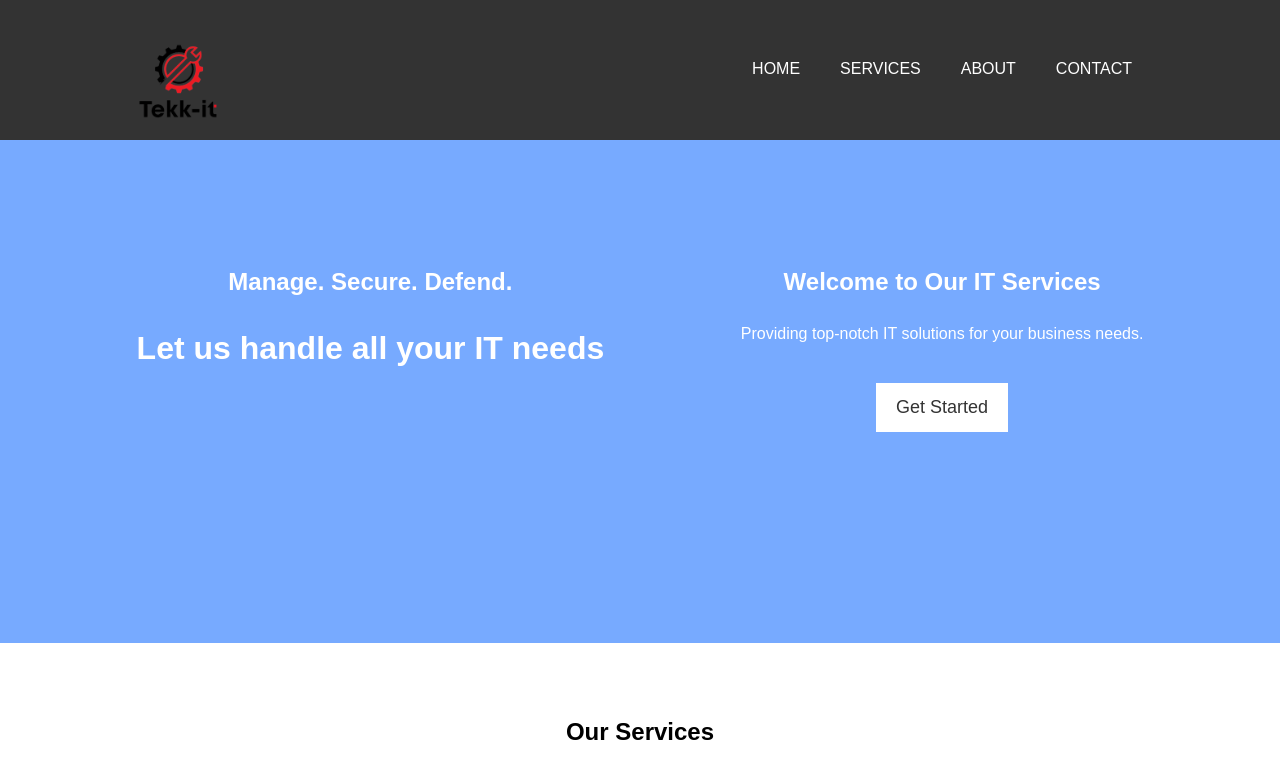
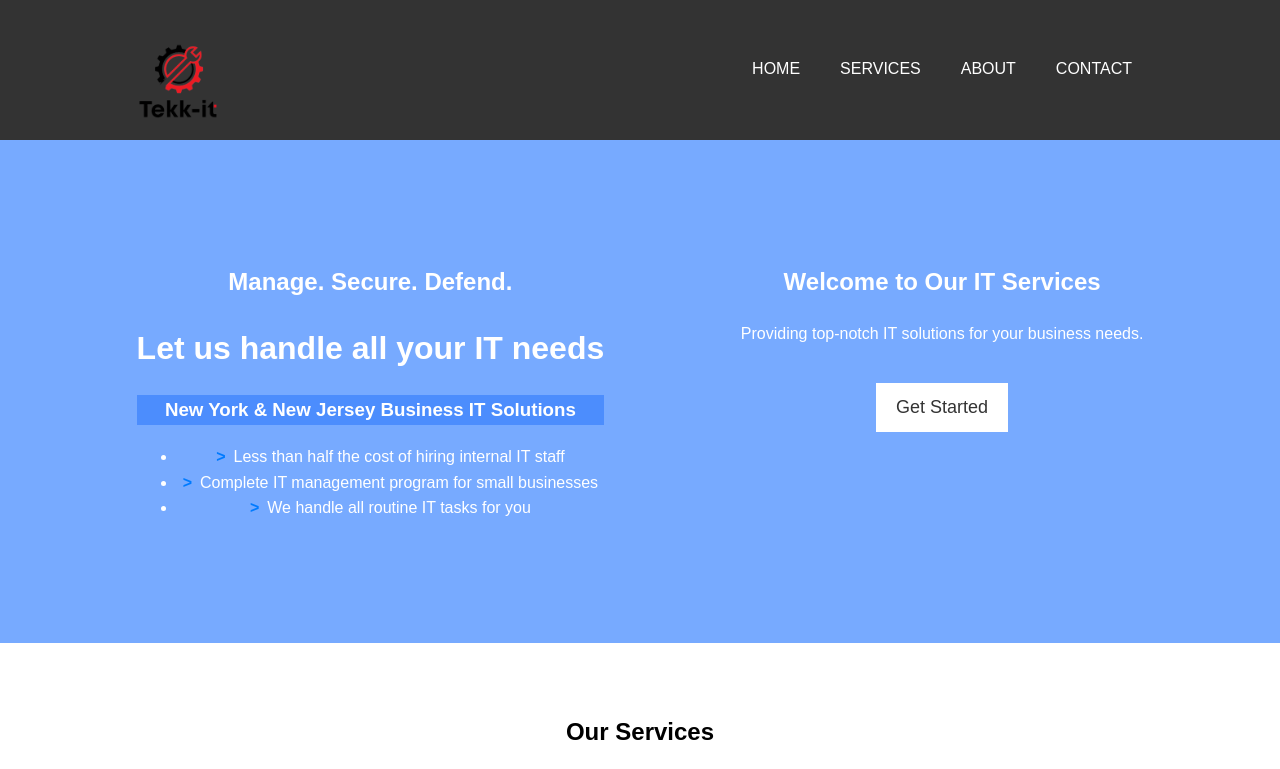
Before and after one commit to Stefan-Constantino/Tekkit, a React (Vite) app: page / in a window 1280 px wide. Shown: the top 769 px of the page. Built offline with nearby package versions, Linux system fonts and the light colour scheme.

Commit message:
more changes to hero section

```diff
--- a/src/HeroSection.jsx
+++ b/src/HeroSection.jsx
@@ -7,7 +7,16 @@ function HeroSection() {
                  <div>
                     <h2>Manage. Secure. Defend. </h2>
                     <h1>Let us handle all your IT needs</h1>
-                    <div></div>
+                    <div id="NYBusinessBox">
+                        <h3>New York & New Jersey Business IT Solutions</h3>
+                    </div>
+                    <div>
+                    <ul className="custom-bullets">
+                        <li>Less than half the cost of hiring internal IT staff</li>
+                        <li>Complete IT management program for small businesses</li>
+                        <li>We handle all routine IT tasks for you</li>
+                    </ul>
+                    </div>
                 </div>
                 <div>
                     <h2>Welcome to Our IT Services</h2>
--- a/src/style.css
+++ b/src/style.css
@@ -85,3 +85,13 @@ footer {
     flex-direction: row;
     justify-content: space-evenly;
 }
+#NYBusinessBox{
+    background-color:  #4c8dfd;
+}
+.custom-bullets li::before {
+    list-style-type: none   ;
+    content: ">";
+    color: #007bff;
+    font-weight: bold;
+    margin-right: 8px;
+  }
```
